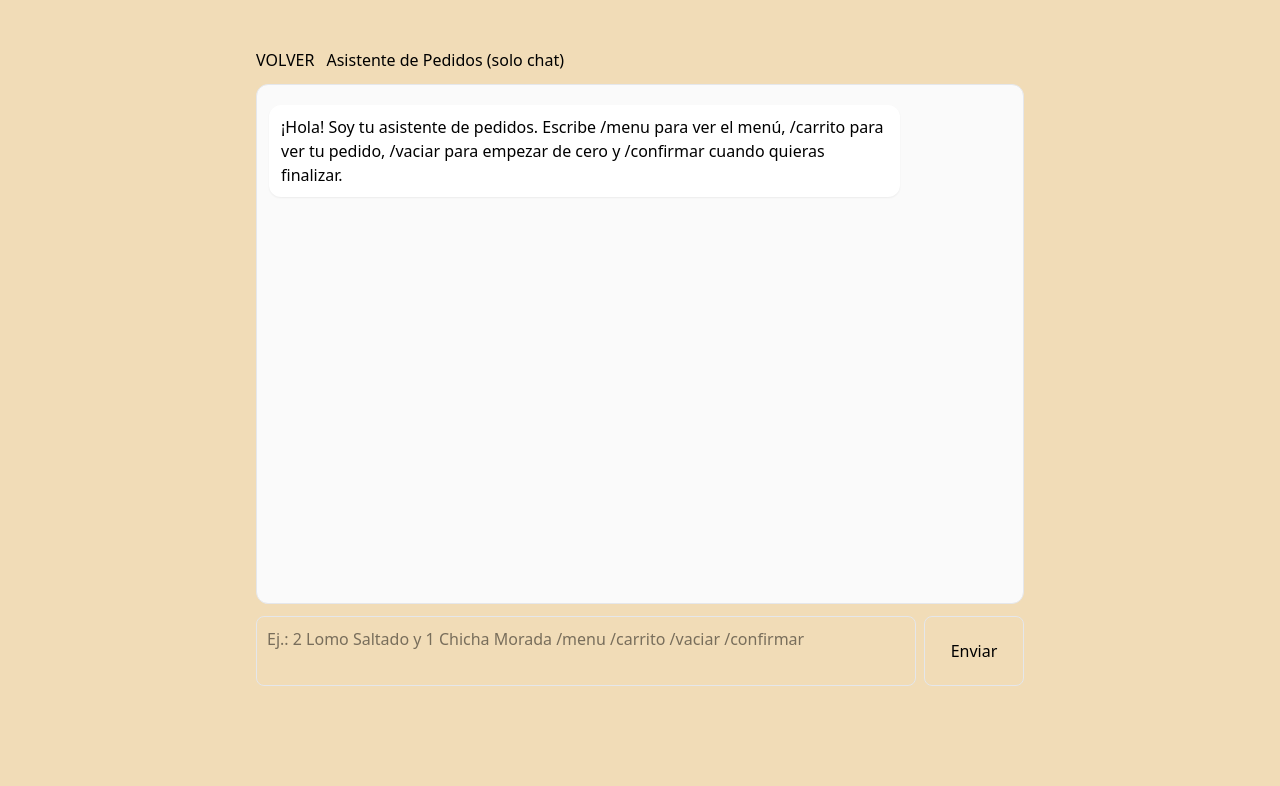
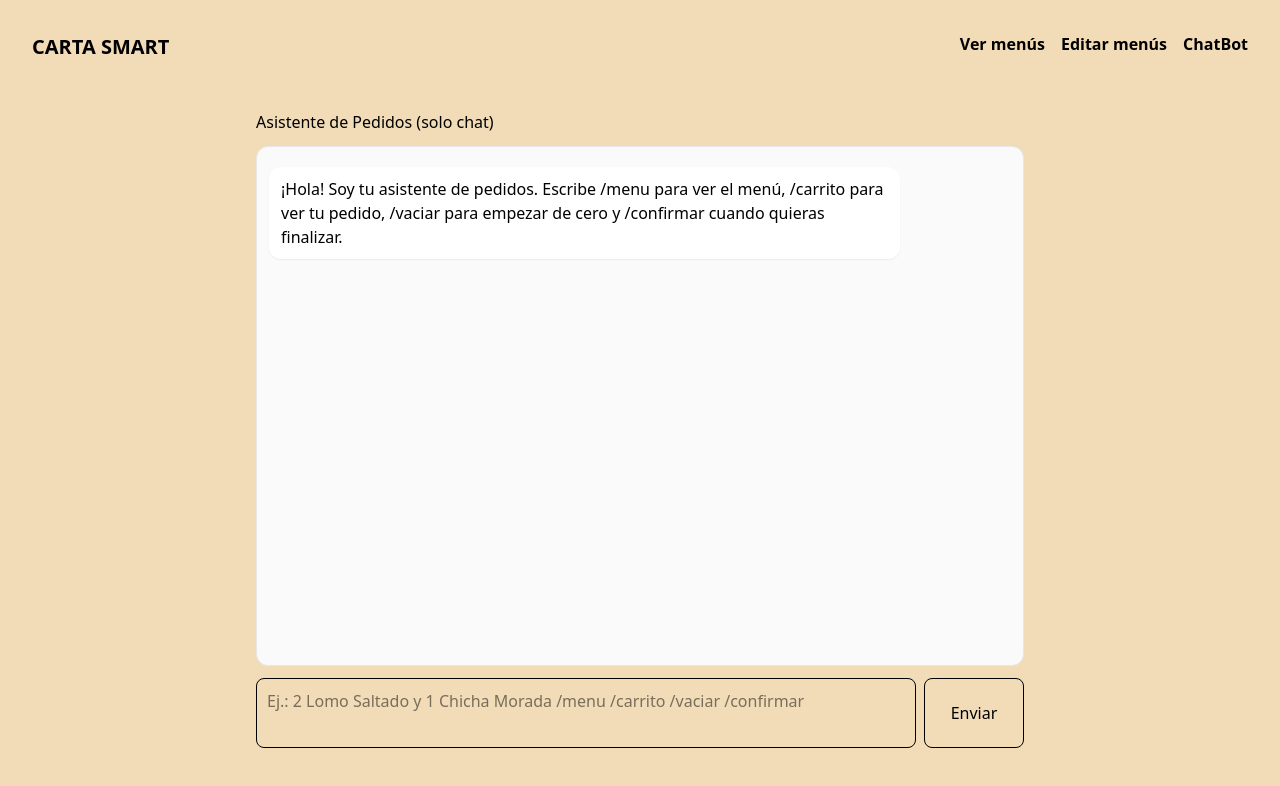
Before and after one commit to MolinoRest/front-carta-smart, a Next.js app: page /chat-bot in a window 1280 px wide. Shown: the top 786 px of the page. Built offline with nearby package versions, Linux system fonts and the light colour scheme.

Commit message:
feat: adding styles

```diff
--- a/package.json
+++ b/package.json
@@ -14,7 +14,8 @@
     "next": "15.5.4",
     "openai": "^6.1.0",
     "react": "19.1.0",
-    "react-dom": "19.1.0"
+    "react-dom": "19.1.0",
+    "react-redux": "^9.2.0"
   },
   "devDependencies": {
     "@eslint/eslintrc": "^3",
--- a/src/components/navbar/index.tsx
+++ b/src/components/navbar/index.tsx
@@ -2,7 +2,7 @@ import Link from "next/link";
 
 const NavbarComponent = () => {
   const items = [
-    { text: "Ver menús", path: "/view-menu" }, { text: "Editar menús", path: "/edit-menu" }
+    { text: "Ver menús", path: "/view-menu" }, { text: "Editar menús", path: "/edit-menu" }, { text: "ChatBot", path: "/chat-bot" }
   ]
   return <div className="w-full px-8 pt-8 flex flex-row justify-between">
     <div className="">
--- /dev/null
+++ b/src/core/models/dish.ts
@@ -0,0 +1,6 @@
+export interface Dish {
+  name: string;
+  description: string;
+  price: number;
+  discount: number;
+}
--- /dev/null
+++ b/src/core/models/menu.ts
@@ -0,0 +1,6 @@
+import { Dish } from "./dish";
+
+export interface Menu {
+  name: string;
+  dishes?: Dish[];
+}
--- /dev/null
+++ b/src/core/store.ts
@@ -0,0 +1,16 @@
+import rootReducer from "@/redux/rootReducer";
+import { configureStore } from "@reduxjs/toolkit";
+import { TypedUseSelectorHook, useDispatch, useSelector } from "react-redux";
+
+const store = configureStore({
+  reducer: rootReducer,
+})
+
+export default store;
+
+export type IRootState = ReturnType<typeof store.getState>;
+
+export type AppDispatch = typeof store.dispatch;
+
+export const useAppDispath = () => useDispatch<AppDispatch>();
+export const useAppSelector: TypedUseSelectorHook<IRootState> = useSelector;
--- /dev/null
+++ b/src/redux/rootReducer.ts
@@ -0,0 +1,5 @@
+const rootReducer = {
+
+}
+
+export default rootReducer;
--- a/src/views/chatBotView/index.tsx
+++ b/src/views/chatBotView/index.tsx
@@ -3,6 +3,7 @@
 import { useEffect, useMemo, useRef, useState } from "react";
 import Link from "next/link";
 import { chatApi } from "./services/chat.api";
+import NavbarComponent from "@/components/navbar";
 
 type Msg = { role: "user" | "assistant"; content: string };
 type Dish = {
@@ -34,7 +35,8 @@ function findDishByName(name: string) {
 
 export default function ChatBotView() {
   const [messages, setMessages] = useState<Msg[]>([
-    { role: "assistant", content:
+    {
+      role: "assistant", content:
         "¡Hola! Soy tu asistente de pedidos. Escribe /menu para ver el menú, /carrito para ver tu pedido, /vaciar para empezar de cero y /confirmar cuando quieras finalizar."
     }
   ]);
@@ -58,7 +60,7 @@ export default function ChatBotView() {
     const byCat: Record<Dish["category"], Dish[]> = { Entradas: [], Fondos: [], Bebidas: [], Postres: [] };
     MENU.forEach(d => byCat[d.category].push(d));
     const lines: string[] = [];
-    (["Entradas","Fondos","Bebidas","Postres"] as Dish["category"][]).forEach(cat => {
+    (["Entradas", "Fondos", "Bebidas", "Postres"] as Dish["category"][]).forEach(cat => {
       lines.push(`*${cat}*`);
       byCat[cat].forEach(d => lines.push(`- ${d.name} — ${currency(d.price)}`));
       lines.push("");
@@ -226,18 +228,21 @@ export default function ChatBotView() {
   }
 
   return (
+    <div>
+      <NavbarComponent></NavbarComponent>
       <div style={{ maxWidth: 800, margin: "32px auto", padding: 16 }}>
         <div style={{ display: "flex", alignItems: "center", gap: 12, marginBottom: 12 }}>
-        <Link href="/">VOLVER</Link>
           <h1 style={{ margin: 0 }}>Asistente de Pedidos (solo chat)</h1>
         </div>
 
         <div ref={viewportRef} style={{ border: "1px solid #e5e7eb", borderRadius: 12, padding: 12, height: 520, overflowY: "auto", background: "#fafafa" }}>
           {messages.map((m, i) => (
             <div key={i} style={{ display: "flex", justifyContent: m.role === "user" ? "flex-end" : "flex-start", margin: "8px 0" }}>
-            <div style={{ maxWidth: "85%", padding: "10px 12px", borderRadius: 12, whiteSpace: "pre-wrap",
+              <div style={{
+                maxWidth: "85%", padding: "10px 12px", borderRadius: 12, whiteSpace: "pre-wrap",
                 background: m.role === "user" ? "#2563eb" : "white", color: m.role === "user" ? "white" : "black",
-              boxShadow: "0 1px 2px rgba(0,0,0,0.06)" }}>
+                boxShadow: "0 1px 2px rgba(0,0,0,0.06)"
+              }}>
                 {m.content}
               </div>
             </div>
@@ -252,13 +257,15 @@ export default function ChatBotView() {
             onKeyDown={onKeyDown}
             placeholder="Ej.: 2 Lomo Saltado y 1 Chicha Morada /menu /carrito /vaciar /confirmar"
             rows={2}
-          style={{ flex: 1, resize: "none", padding: 10, borderRadius: 8, border: "1px solid #e5e7eb" }}
+            style={{ flex: 1, resize: "none", padding: 10, borderRadius: 8, border: "1px solid #000000" }}
           />
           <button type="submit" disabled={loading || input.trim().length === 0}
-          style={{ padding: "0 16px", borderRadius: 8, border: "1px solid #e5e7eb", minWidth: 100 }}>
+            style={{ padding: "0 16px", borderRadius: 8, border: "1px solid #000000", minWidth: 100 }}>
             {loading ? "Enviando…" : "Enviar"}
           </button>
         </form>
       </div>
+    </div>
+
   );
 }
--- a/src/views/editMenuView/index.tsx
+++ b/src/views/editMenuView/index.tsx
@@ -1,14 +1,15 @@
 "use client"
 
 import NavbarComponent from "@/components/navbar";
-import Link from "next/link";
 
 const EditMenuView = () => {
     return <div>
         <NavbarComponent></NavbarComponent>
-
-        <Link href={"/"}>VOLVER</Link>
-        EDIT MENU
+        <div className="w-full flex justify-center mt-8">
+            <h1 className="text-center font-bold text-[48px]">
+                Here comes the edit view...
+            </h1>
+        </div>
     </div>
 }
 
--- a/src/views/landing/index.tsx
+++ b/src/views/landing/index.tsx
@@ -23,8 +23,11 @@ const HomeView = () => {
                                 <p className="md:text-[32px] text-[24px] text-center">Gestionar menús</p>
                             </div>
                         </Link>
-                        <Link href={"/chat-bot"}>Chat bot</Link>
-
+                        <Link href={"/chat-bot"}>
+                            <div className="border-2 rounded-2xl border-gray-600 px-3 py-1 hover:bg-[#f7ac29] transition-colors duration-300 ease-in-out md:min-w-[300px] min-w-[250px]">
+                                <p className="md:text-[32px] text-[24px] text-center">Chat bot</p>
+                            </div>
+                        </Link>
                     </div>
                 </div>
             </div>
--- a/src/views/viewMenuView/index.tsx
+++ b/src/views/viewMenuView/index.tsx
@@ -6,18 +6,9 @@ const ViewMenuView = () => {
 
     return <div>
         <NavbarComponent></NavbarComponent>
-        <div>
-            <h1>Selecciona un menú</h1>
-            <table>
-                <tr>
-                    <th>#</th>
-                    <th>Nombre</th>
-                    <th>Acciones</th>
-                </tr>
-                {
-
-                }
-            </table>
+        <div className="flex w-full justify-center flex-col space-y-2 mt-8">
+            <h1 className="font-bold text-[48px] text-center">Selecciona un menú</h1>
+            <h2 className="text-[24px] text-center">Here you choose and review menus...</h2>
         </div>
 
 
```
Also changed, not shown: 1 other file (tests, documents, lock files or other folders). Lines whose indentation alone changed are shown as unchanged.
